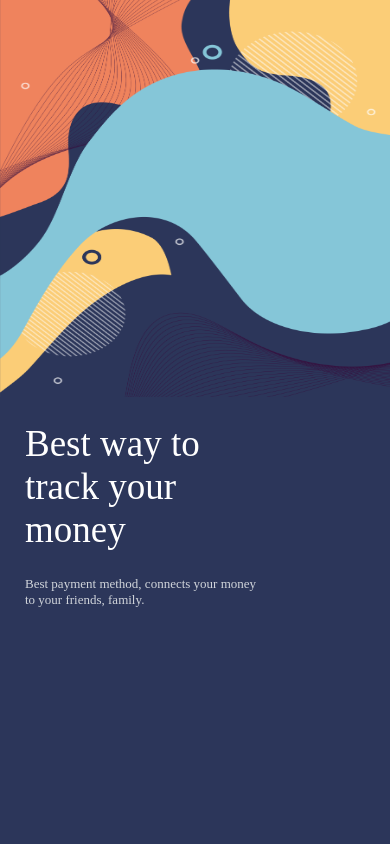
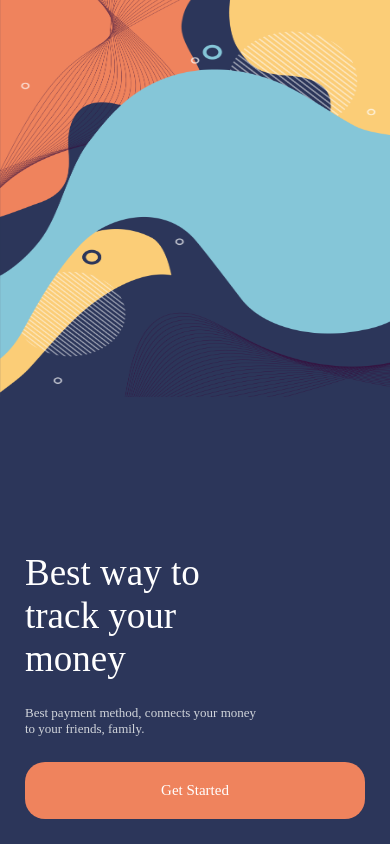
Before and after one commit to mehmeteyupoglu/wallet-app, a React Native app: screen / in a window 390 px wide. Built offline with nearby package versions, Linux system fonts and the light colour scheme.

Commit message:
feat: add button component to welcome page

```diff
--- /dev/null
+++ b/components/Buttons/RegularButton.tsx
@@ -0,0 +1,35 @@
+import React, { FunctionComponent } from 'react';
+import styled from 'styled-components/native';
+import { colors } from '../colors';
+import { RegularText } from '../Texts';
+import {
+    GestureResponderEvent,
+    StyleProp,
+    TextStyle,
+    ViewStyle,
+} from "react-native"
+
+const ButtonView = styled.TouchableOpacity`
+    align-items: center;
+    background-color: ${colors.primary};
+    width: 100%;
+    padding: 20px;
+    border-radius: 20px;
+`
+
+// types
+interface ButtonProps {
+    btnStyles?: StyleProp<ViewStyle>;
+    onPress: ((event: GestureResponderEvent) => void) | undefined;
+    textStyles?: StyleProp<TextStyle>;
+    children: React.ReactNode;
+}
+
+const RegularButton: FunctionComponent<ButtonProps> = ({onPress, btnStyles, textStyles, children}) => {
+  return (
+    <ButtonView onPress={onPress} style={btnStyles}>
+        <RegularText textStyles={textStyles}>{children}</RegularText>
+    </ButtonView>
+  )
+};
+export default RegularButton;
--- /dev/null
+++ b/components/Buttons/index.tsx
@@ -0,0 +1,5 @@
+import RegularButton from "./RegularButton";
+
+export {
+    RegularButton
+}
--- a/screens/Welcome.tsx
+++ b/screens/Welcome.tsx
@@ -6,6 +6,7 @@
 import { colors, Container, BigText, SmallText } from "../components";
 // image
 import background from "../assets/bgs/background_v1.png";
+import { RegularButton } from "../components/Buttons";
 
 const WelcomeContainer = styled(Container)`
     background-color: ${colors.secondary};
@@ -30,6 +31,7 @@
     flex: 1;
     width: 100%;
     padding: 25px;
+    justify-content: flex-end;
 `
 
 const Welcome: FunctionComponent = () => {
@@ -47,6 +49,9 @@
                     <SmallText textStyles={{width: "70%", marginBottom: 25}}>
                         Best payment method, connects your money to your friends, family.
                     </SmallText>
+                    <RegularButton onPress={() => {console.log('onPressed')}}>
+                        Get Started
+                    </RegularButton>
                 </BottomSection>
             </WelcomeContainer>
         </>
```
